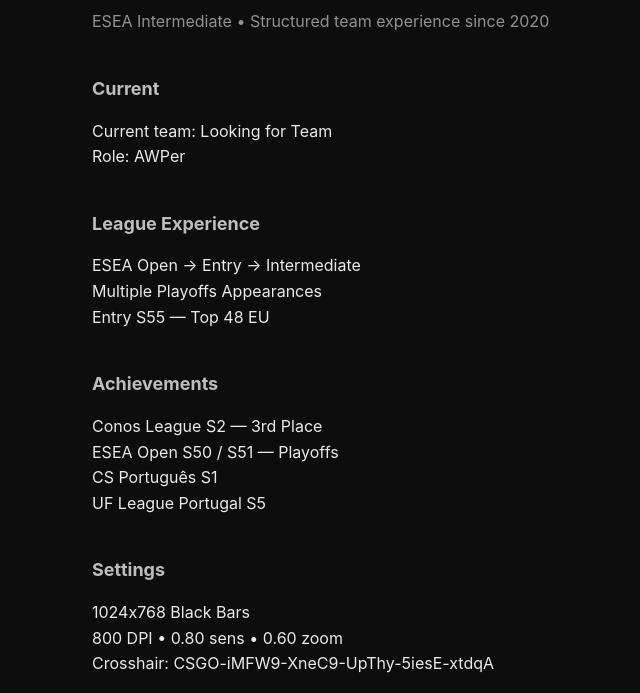
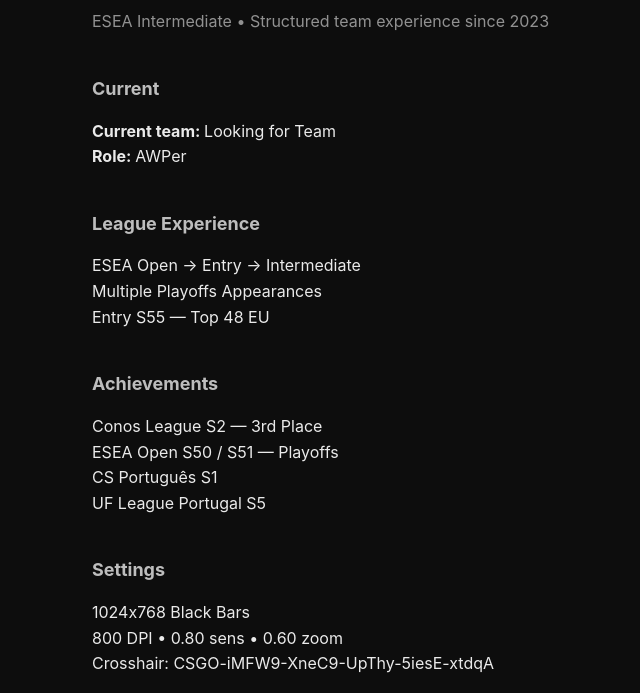
Before and after one commit to Rodrilf/Rodrilf.github.io, a plain HTML site: page index.html in a window 1280 px wide. Shown: the part 107-800 px from the top of the page, without its empty margins (173-813 px from the left). Drawn offline with Linux system fonts and the light colour scheme.

Commit message:
Update index.html

```diff
--- a/index.html
+++ b/index.html
@@ -25,12 +25,12 @@
 <body>
 
 <h1>RODROO — EU [ESP] AWPer</h1>
-<div class="muted">ESEA Intermediate • Structured team experience since 2020</div>
+<div class="muted">ESEA Intermediate • Structured team experience since 2023 </div>
 
 <h2>Current</h2>
 <div class="block">
-Current team: Looking for Team<br>
-Role: AWPer
+<b>Current team: </b>Looking for Team<br>
+<b>Role: </b> AWPer
 </div>
 
 <h2>League Experience</h2>
```
